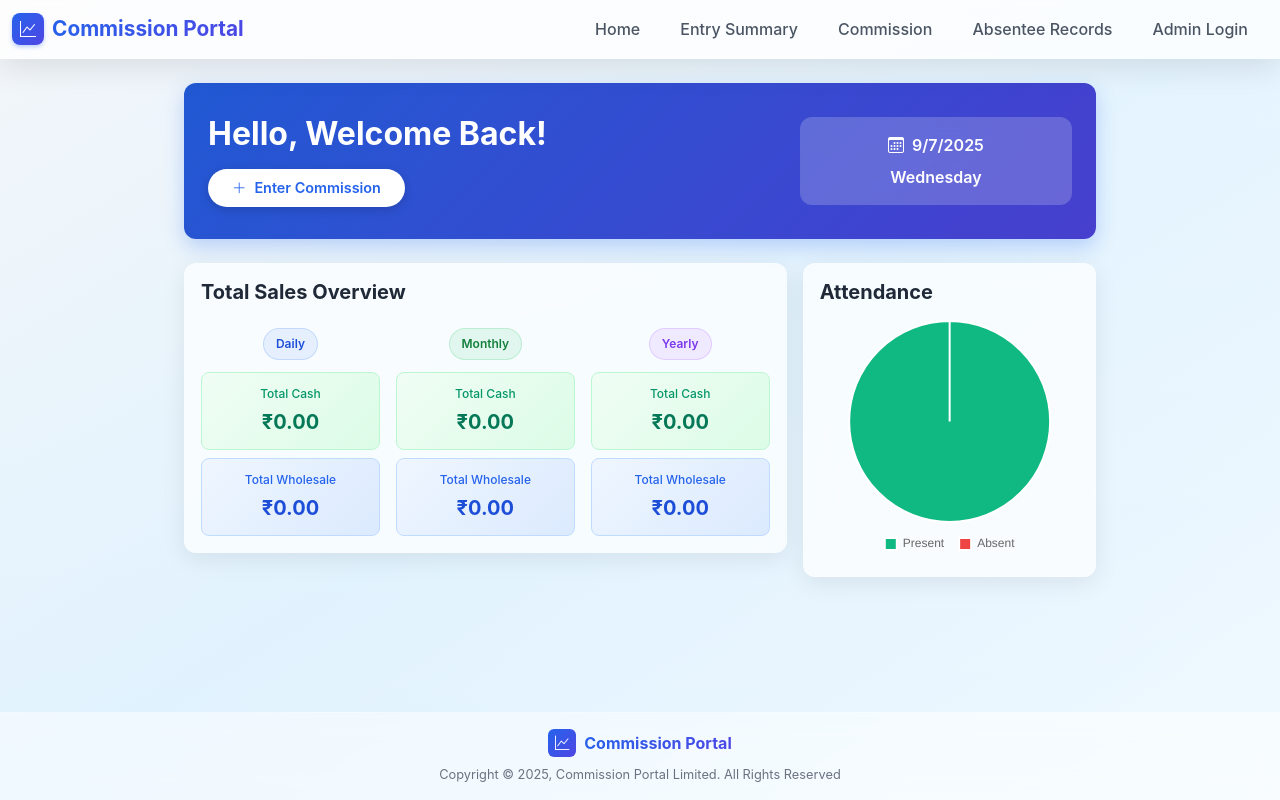
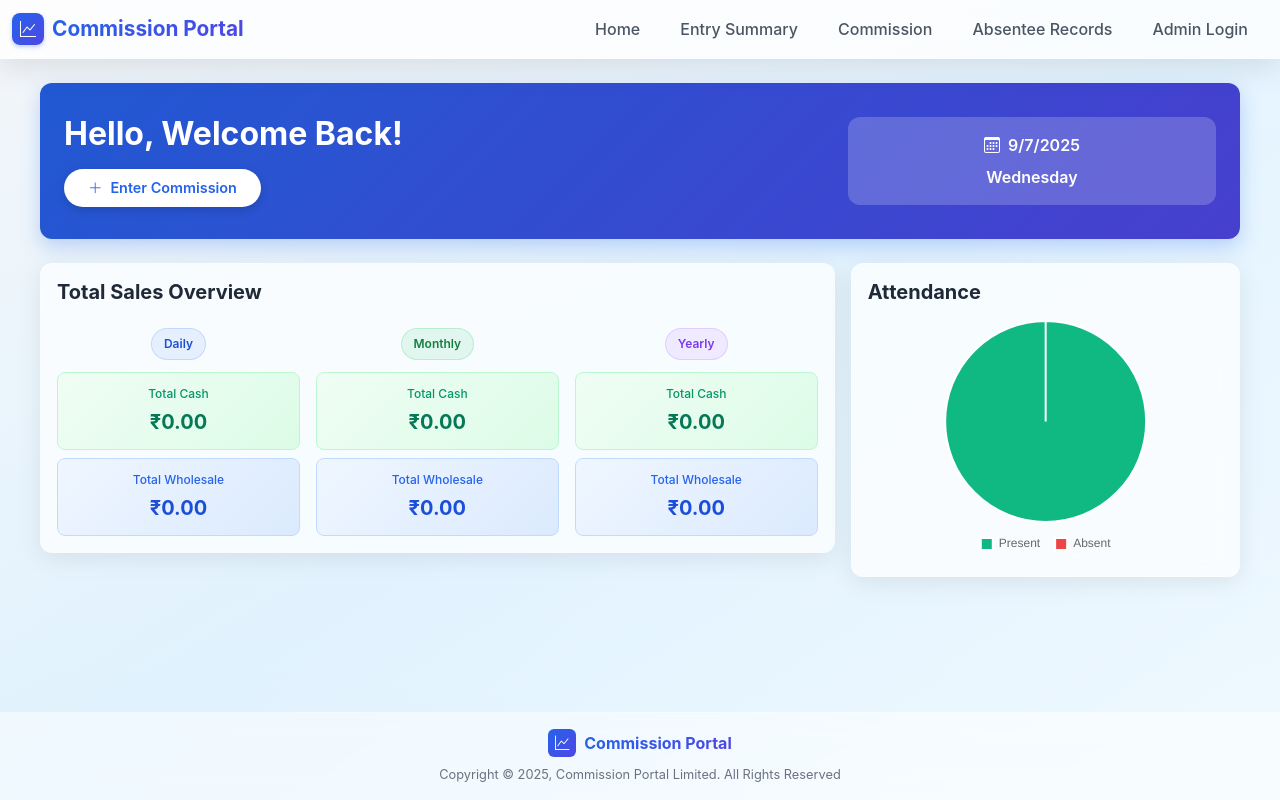
Before and after one commit to DarshikaNemani/commission-portal, an Angular app: page / in a window 1280 px wide. Built offline with nearby package versions, Linux system fonts and the light colour scheme; no server answers.

Commit message:
Ref: Footer

```diff
--- a/src/app/pages/landing/landing.component.css
+++ b/src/app/pages/landing/landing.component.css
@@ -3,7 +3,8 @@
 }
 
 main {
-  margin: 0 10rem;
+  margin: 0 1rem;
+  padding-bottom: 2rem;
 }
 
 .hero-card {
--- a/src/app/pages/landing/landing.component.html
+++ b/src/app/pages/landing/landing.component.html
@@ -1,7 +1,7 @@
-<div class="d-flex flex-column vh-100 bg-gradient">
+<div class="d-flex flex-column min-vh-100 bg-gradient">
   <app-navbar></app-navbar>
 
-  <main class="flex-grow-1 overflow-auto">
+  <main class="flex-grow-1">
     <div class="container-fluid px-4 py-4">
       <div class="hero-card">
         <div class="hero-overlay"></div>
```
